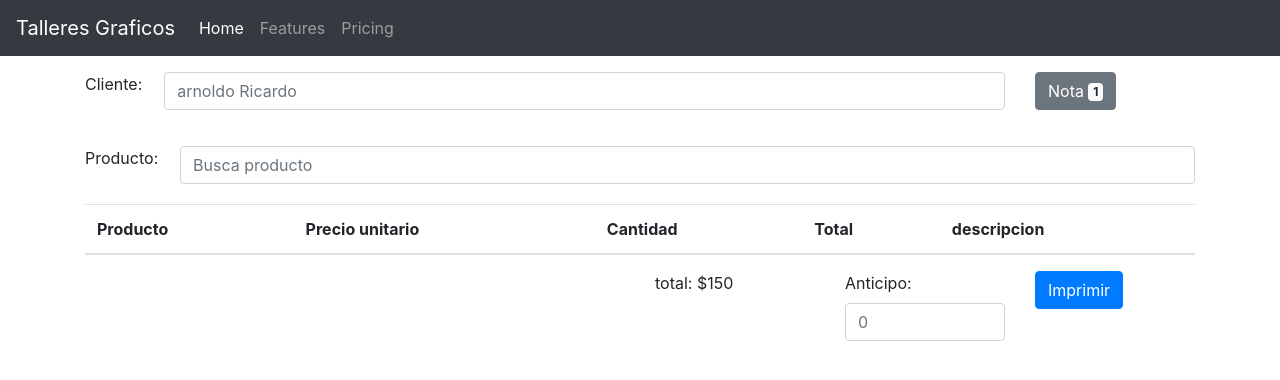
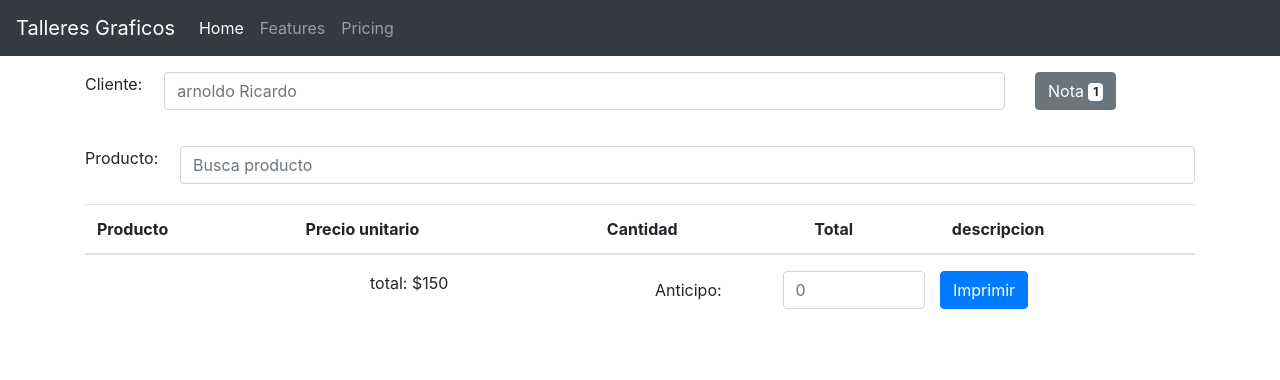
Before and after one commit to ArnoldoRicardo/imprenta-soft, a React (Create React App) app: page / in a window 1280 px wide. Shown: the top 380 px of the page. Built offline with nearby package versions, Linux system fonts and the light colour scheme.

Commit message:
correccion de error de diseño en total

```diff
--- a/src/components/CreateNota.js
+++ b/src/components/CreateNota.js
@@ -63,17 +63,24 @@ class CreateNota extends Component {
                         </div>
                     </div>
                     <div className='row justify-content-end'>
-                        <div className='col-2'>total: $150</div>
-                        <div className='col-2'>
-                            <label htmlFor='Anticipo'>Anticipo:</label>
-                            <input
-                                type='text'
-                                className='form-control'
-                                id='Anticipo'
-                                placeholder='0'
-                            />
+                        <div className='col-3'>total: $150</div>
+                        <div className='col-3'>
+                            <div className='row'>
+                                <label
+                                    htmlFor='Anticipo'
+                                    className='col-6 col-form-label'
+                                >
+                                    Anticipo:
+                                </label>
+                                <input
+                                    type='text'
+                                    className='col-6 form-control'
+                                    id='Anticipo'
+                                    placeholder='0'
+                                />
+                            </div>
                         </div>
-                        <div className='col-2'>
+                        <div className='col-3'>
                             <button type='button' className='btn btn-primary'>
                                 Imprimir
                             </button>
```
